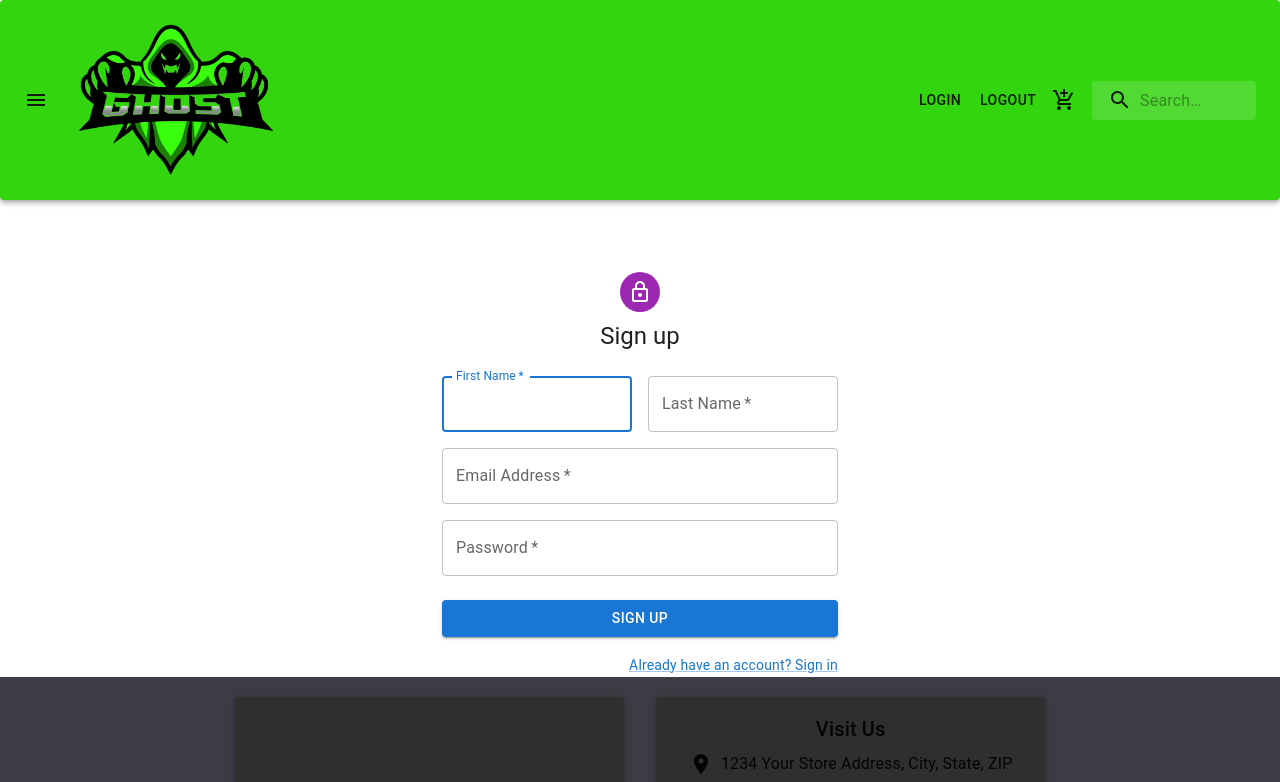
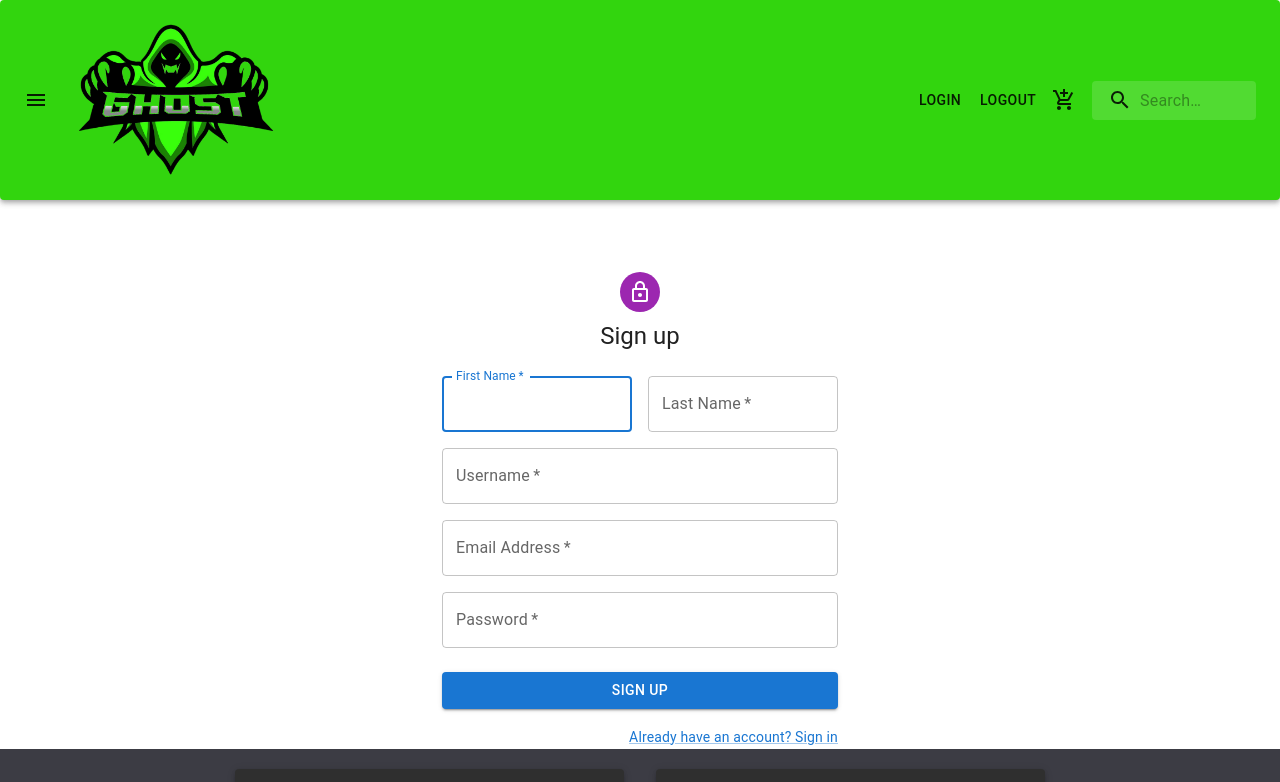
Before and after one commit to B1LLYBAGZ/GhostGames, a React (Vite) app in the folder client/: page /signup in a window 1280 px wide. Shown: the top 782 px of the page. Built offline with nearby package versions, Linux system fonts and the light colour scheme.

Commit message:
updated backend for user creation

```diff
--- a/client/src/pages/SignUp.jsx
+++ b/client/src/pages/SignUp.jsx
@@ -99,6 +99,18 @@ const SignUp = () => {
                 <TextField
                   required
                   fullWidth
+                  id="userName"
+                  label="Username"
+                  name="userName"
+                  onChange={(e) =>
+                    setFormState({ ...formState, username: e.target.value })
+                  }
+                />
+              </Grid>
+              <Grid item xs={12}>
+                <TextField
+                  required
+                  fullWidth
                   id="email"
                   label="Email Address"
                   name="email"
```
